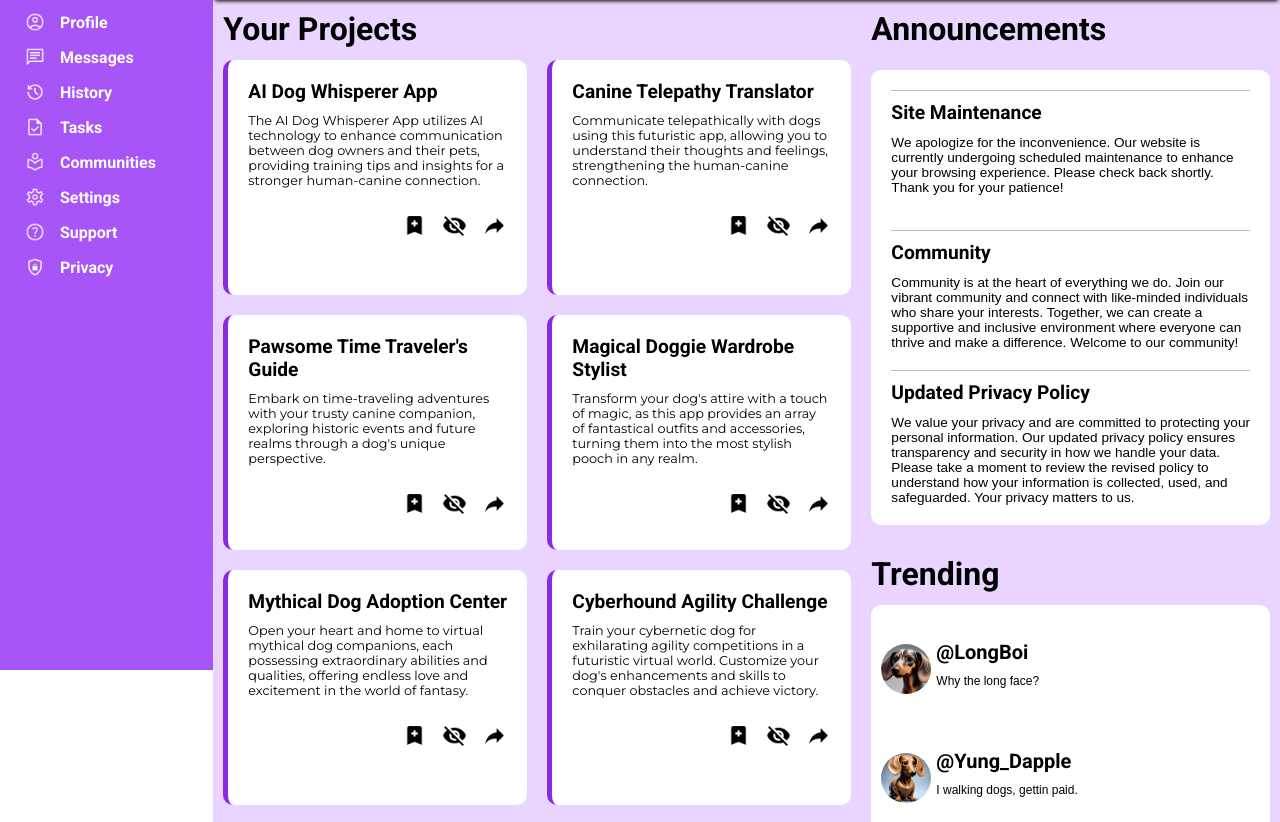
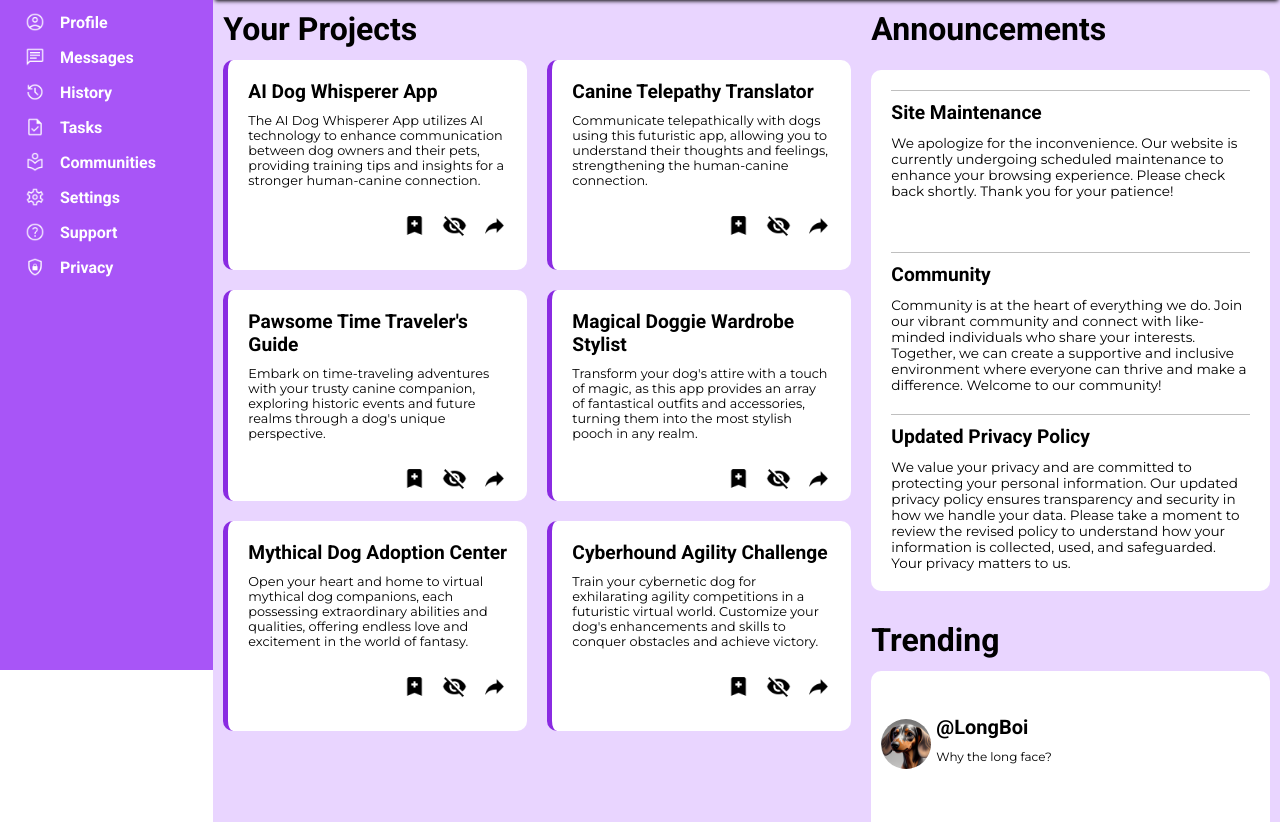
Before and after one commit to Ryan-Kaye-Dev/dashboard, a plain HTML site: page index.html in a window 1280 px wide. Shown: the part 130-952 px from the top of the page. Drawn offline with Linux system fonts and the light colour scheme.

Commit message:
Complete project for real this time

```diff
--- a/style.css
+++ b/style.css
@@ -213,7 +213,7 @@ padding: 20px;
 }
 
 .announcement-box p {
-font-family: Arial, Helvetica, sans-serif;
+font-family: 'Montserrat', sans-serif;
 font-size: 0.85rem;
 padding-top: 10px;
 }
@@ -282,6 +282,6 @@ padding-top: 10px;
 .user-info {
     padding: 5px;
     font-size: 12px;
-    font-family:Arial, Helvetica, sans-serif;
+    font-family: 'Montserrat', sans-serif;
     align-self: start;
 }
```
